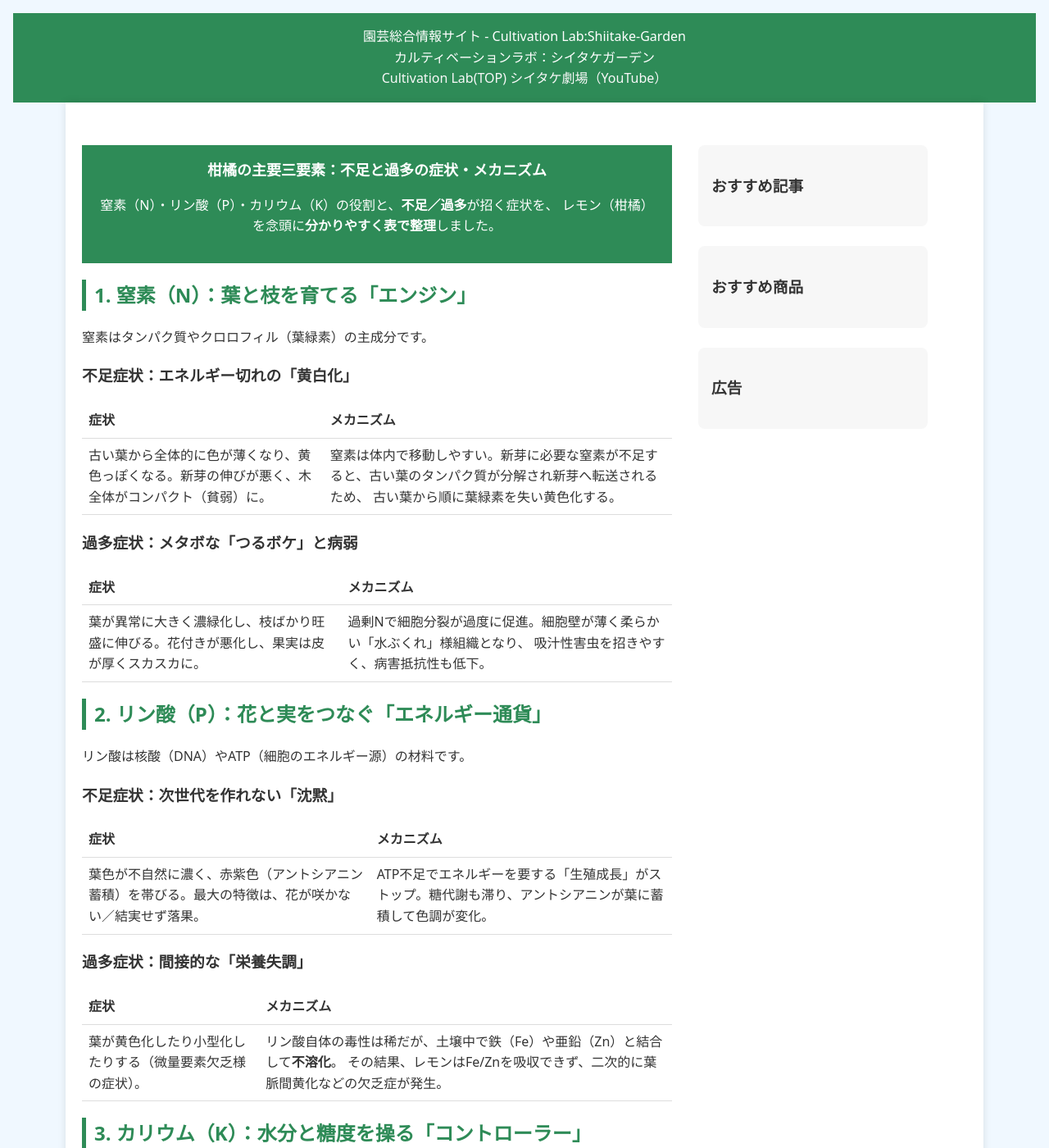
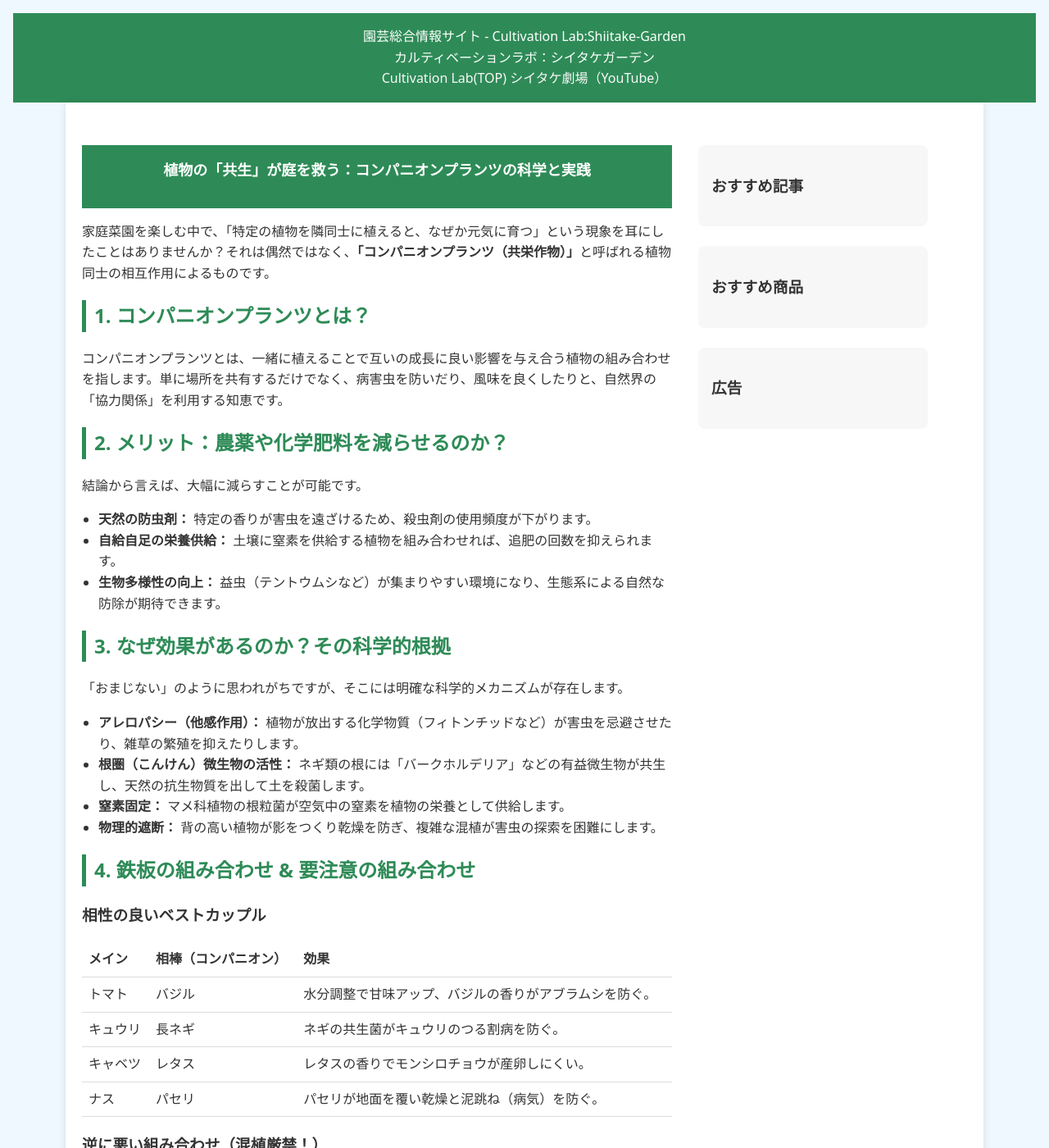
Before and after one commit to shiitake-garden/shiitake-garden.github.io, a Jekyll site: the page built from column/column_companionplants.html, in a window 1280 px wide and 1400 px high. Shown: the whole window at 82% size. Built offline with Jekyll 4.4.1, drawn with Linux system fonts in a browser that asks for light colours; some of the changed text lies outside the part shown.

Commit message:
Update column_companionplants.html

```diff
--- a/column/column_companionplants.html
+++ b/column/column_companionplants.html
@@ -11,171 +11,73 @@ title: カルティベーションラボ
 <!--ここから記事-->
 <section class="article-layout">
   <article class="article-main">
+<header>
+  <h1>植物の「共生」が庭を救う：コンパニオンプランツの科学と実践</h1>
+      <p class="lead">
+      </p>
+    </header>
+<p>家庭菜園を楽しむ中で、「特定の植物を隣同士に植えると、なぜか元気に育つ」という現象を耳にしたことはありませんか？それは偶然ではなく、<strong>「コンパニオンプランツ（共栄作物）」</strong>と呼ばれる植物同士の相互作用によるものです。</p>
 
 
-<header>
-      <h1>柑橘の主要三要素：不足と過多の症状・メカニズム</h1>
-      <p class="lead">
-        窒素（N）・リン酸（P）・カリウム（K）の役割と、<strong>不足／過多</strong>が招く症状を、
-        レモン（柑橘）を念頭に<strong>分かりやすく表で整理</strong>しました。
-      </p>
-    </header>
+    <h2>1. コンパニオンプランツとは？</h2>
+    <p>コンパニオンプランツとは、一緒に植えることで互いの成長に良い影響を与え合う植物の組み合わせを指します。単に場所を共有するだけでなく、病害虫を防いだり、風味を良くしたりと、自然界の「協力関係」を利用する知恵です。</p>
 
-    <!-- 1. 窒素（N） -->
-    <section id="nitrogen">
-      <h2>1. 窒素（N）：葉と枝を育てる「エンジン」</h2>
-      <p>窒素はタンパク質やクロロフィル（葉緑素）の主成分です。</p>
+    <h2>2. メリット：農薬や化学肥料を減らせるのか？</h2>
+    <p>結論から言えば、大幅に減らすことが可能です。</p>
+    <ul>
+      <li><strong>天然の防虫剤：</strong> 特定の香りが害虫を遠ざけるため、殺虫剤の使用頻度が下がります。</li>
+      <li><strong>自給自足の栄養供給：</strong> 土壌に窒素を供給する植物を組み合わせれば、追肥の回数を抑えられます。</li>
+      <li><strong>生物多様性の向上：</strong> 益虫（テントウムシなど）が集まりやすい環境になり、生態系による自然な防除が期待できます。</li>
+    </ul>
 
-      <h3>不足症状：エネルギー切れの「黄白化」</h3>
-      <table class="table table-compact">
-        <thead>
-          <tr><th>症状</th><th>メカニズム</th></tr>
-        </thead>
-        <tbody>
-          <tr>
-            <td>
-              古い葉から全体的に色が薄くなり、黄色っぽくなる。新芽の伸びが悪く、木全体がコンパクト（貧弱）に。
-            </td>
-            <td>
-              窒素は体内で移動しやすい。新芽に必要な窒素が不足すると、古い葉のタンパク質が分解され新芽へ転送されるため、
-              古い葉から順に葉緑素を失い黄色化する。
-            </td>
-          </tr>
-        </tbody>
-      </table>
+    <h2>3. なぜ効果があるのか？その科学的根拠</h2>
+    <p>「おまじない」のように思われがちですが、そこには明確な科学的メカニズムが存在します。</p>
 
-      <h3>過多症状：メタボな「つるボケ」と病弱</h3>
-      <table class="table table-compact">
-        <thead>
-          <tr><th>症状</th><th>メカニズム</th></tr>
-        </thead>
-        <tbody>
-          <tr>
-            <td>
-              葉が異常に大きく濃緑化し、枝ばかり旺盛に伸びる。花付きが悪化し、果実は皮が厚くスカスカに。
-            </td>
-            <td>
-              過剰Nで細胞分裂が過度に促進。細胞壁が薄く柔らかい「水ぶくれ」様組織となり、
-              吸汁性害虫を招きやすく、病害抵抗性も低下。
-            </td>
-          </tr>
-        </tbody>
-      </table>
-    </section>
+    <ul>
+      <li><strong>アレロパシー（他感作用）：</strong> 植物が放出する化学物質（フィトンチッドなど）が害虫を忌避させたり、雑草の繁殖を抑えたりします。</li>
+      <li><strong>根圏（こんけん）微生物の活性：</strong> ネギ類の根には「バークホルデリア」などの有益微生物が共生し、天然の抗生物質を出して土を殺菌します。</li>
+      <li><strong>窒素固定：</strong> マメ科植物の根粒菌が空気中の窒素を植物の栄養として供給します。</li>
+      <li><strong>物理的遮断：</strong> 背の高い植物が影をつくり乾燥を防ぎ、複雑な混植が害虫の探索を困難にします。</li>
+    </ul>
 
-    <!-- 2. リン酸（P） -->
-    <section id="phosphorus">
-      <h2>2. リン酸（P）：花と実をつなぐ「エネルギー通貨」</h2>
-      <p>リン酸は核酸（DNA）やATP（細胞のエネルギー源）の材料です。</p>
+    <h2>4. 鉄板の組み合わせ & 要注意の組み合わせ</h2>
 
-      <h3>不足症状：次世代を作れない「沈黙」</h3>
-      <table class="table table-compact">
-        <thead>
-          <tr><th>症状</th><th>メカニズム</th></tr>
-        </thead>
-        <tbody>
-          <tr>
-            <td>
-              葉色が不自然に濃く、赤紫色（アントシアニン蓄積）を帯びる。最大の特徴は、花が咲かない／結実せず落果。
-            </td>
-            <td>
-              ATP不足でエネルギーを要する「生殖成長」がストップ。糖代謝も滞り、アントシアニンが葉に蓄積して色調が変化。
-            </td>
-          </tr>
-        </tbody>
-      </table>
+    <h3>相性の良いベストカップル</h3>
+    <table>
+      <tr><th>メイン</th><th>相棒（コンパニオン）</th><th>効果</th></tr>
+      <tr><td>トマト</td><td>バジル</td><td>水分調整で甘味アップ、バジルの香りがアブラムシを防ぐ。</td></tr>
+      <tr><td>キュウリ</td><td>長ネギ</td><td>ネギの共生菌がキュウリのつる割病を防ぐ。</td></tr>
+      <tr><td>キャベツ</td><td>レタス</td><td>レタスの香りでモンシロチョウが産卵しにくい。</td></tr>
+      <tr><td>ナス</td><td>パセリ</td><td>パセリが地面を覆い乾燥と泥跳ね（病気）を防ぐ。</td></tr>
+    </table>
 
-      <h3>過多症状：間接的な「栄養失調」</h3>
-      <table class="table table-compact">
-        <thead>
-          <tr><th>症状</th><th>メカニズム</th></tr>
-        </thead>
-        <tbody>
-          <tr>
-            <td>
-              葉が黄色化したり小型化したりする（微量要素欠乏様の症状）。
-            </td>
-            <td>
-              リン酸自体の毒性は稀だが、土壌中で鉄（Fe）や亜鉛（Zn）と結合して<strong>不溶化</strong>。
-              その結果、レモンはFe/Znを吸収できず、二次的に葉脈間黄化などの欠乏症が発生。
-            </td>
-          </tr>
-        </tbody>
-      </table>
-    </section>
+    <h3>逆に悪い組み合わせ（混植厳禁！）</h3>
+    <ul>
+      <li><strong>ジャガイモ × トマト：</strong> どちらもナス科で、病気が同じ。共倒れリスク。</li>
+      <li><strong>ネギ類 × 豆類：</strong> ネギの菌が豆の根粒菌を阻害し、育ちにくくなる。</li>
+    </ul>
 
-    <!-- 3. カリウム（K） -->
-    <section id="potassium">
-      <h2>3. カリウム（K）：水分と糖度を操る「コントローラー」</h2>
-      <p>カリウムは酵素活性化や細胞の浸透圧（水の出入り）を調整します。</p>
+    <h2>5. 失敗しないためのポイント</h2>
+    <ul>
+      <li><strong>「主従関係」を明確に：</strong> 主役の野菜を覆わないように剪定・間引きする。</li>
+      <li><strong>植える距離感：</strong> 10〜20cm が一般的な適正距離。</li>
+    </ul>
 
-      <h3>不足症状：水不足のような「縁枯れ」</h3>
-      <table class="table table-compact">
-        <thead>
-          <tr><th>症状</th><th>メカニズム</th></tr>
-        </thead>
-        <tbody>
-          <tr>
-            <td>
-              葉の縁が茶色く枯れる。果実は小さく、酸味が非常に強くなる。
-            </td>
-            <td>
-              Kは気孔の開閉を司る。不足で蒸散制御が乱れ、末端まで水が届かず縁から枯れ始める。
-              また、糖の転流が弱まり、果実が甘くならない。
-            </td>
-          </tr>
-        </tbody>
-      </table>
+    <h2>6. 応用：鉢植え・花・果樹への展開</h2>
+    <p><strong>鉢植えでも可能？</strong> → 可能！根の深さの異なる植物を組み合わせるのがポイント。</p>
 
-      <h3>過多症状：ミネラル強奪による「組織崩壊」</h3>
-      <table class="table table-compact">
-        <thead>
-          <tr><th>症状</th><th>メカニズム</th></tr>
-        </thead>
-        <tbody>
-          <tr>
-            <td>
-              葉先の<strong>チップバーン（先枯れ）</strong>や斑点状の壊死。品質の不安定化。
-            </td>
-            <td>
-              Kが過多だとCa・Mgの吸収を<strong>拮抗阻害</strong>。特にCa不足で細胞間を接着するペクチン合成が滞り、
-              組織が脆くなって枯れやすくなる。
-            </td>
-          </tr>
-        </tbody>
-      </table>
-    </section>
+    <p><strong>花との組み合わせ：</strong> マリーゴールドは根から有害センチュウを撃退。ナスタチウムはアブラムシのおとりに。</p>
 
-    <!-- まとめ表 -->
-    <section id="summary">
-      <h2>まとめ：レモン栽培のバランス表</h2>
-      <table class="table table-striped table-responsive">
-        <thead>
-          <tr>
-            <th>成分</th>
-            <th>不足（欠乏）</th>
-            <th>過多（過剰）</th>
-          </tr>
-        </thead>
-        <tbody>
-          <tr>
-            <td>窒素（N）</td>
-            <td>古い葉から黄色化・成長停止</td>
-            <td>枝ばかり伸びる・病虫害に弱くなる</td>
-          </tr>
-          <tr>
-            <td>リン酸（P）</td>
-            <td>花が咲かない・葉が紫色を帯びる</td>
-            <td>鉄・亜鉛不足による葉の黄化（間接的欠乏）</td>
-          </tr>
-          <tr>
-            <td>カリウム（K）</td>
-            <td>葉縁枯れ・果実が小さく酸味が強い</td>
-            <td>カルシウム不足（葉先枯れ・果実劣化）</td>
-          </tr>
-        </tbody>
-      </table>
-    </section>
+    <p><strong>果樹への応用：</strong> 足元に<strong>ハーブ（タイム・ローズマリー）</strong>を植えると受粉を助けるハチを呼び、高い混乱効果で害虫も寄りにくい。これを「アンダーソウイング」と呼ぶ。</p>
+
+    <h2>7. 未来への可能性：再生型農業の鍵として</h2>
+    <p>コンパニオンプランツは、単なる家庭菜園を越えて <strong>「リジェネラティブ（環境再生型）農業」</strong> の重要技術として注目されています。多様な植物を混植するポリカルチャーは、土壌の炭素貯蔵能力を高め、気候変動対策としても期待されています。</p>
+
+    <p>植物たちが手を取り合う姿は、私たちが目指すべき「持続可能な未来」の縮図と言えるでしょう。</p>
+
+
+
+
 
   </article>
   <!--ここからサイドバー-->
```
